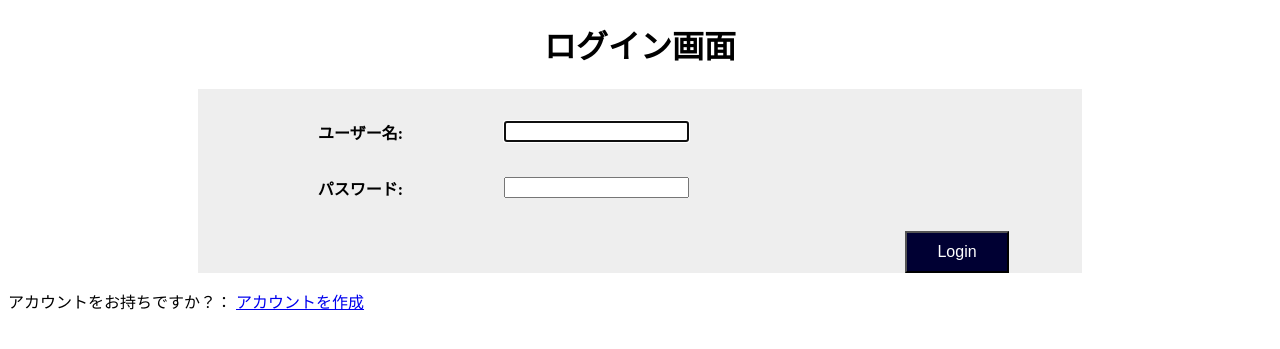
After one commit to kuniyoshi9244/backend_assignment, a Django app: page /login/ in a window 1280 px wide. The commit adds this page. Shown: the top 349 px of the page. Run offline with Django 3.2, Linux system fonts and the light colour scheme.

Commit message:
ログイン機能の追加

```diff
--- a/mysite/settings.py
+++ b/mysite/settings.py
@@ -121,3 +121,6 @@ USE_TZ = True
 
 STATIC_URL = '/static/'
 STATIC_ROOT = os.path.join(BASE_DIR, 'static')
+
+LOGIN_URL = 'login'
+LOGIN_REDIRECT_URL = 'home'
--- /dev/null
+++ b/twitter/templates/twitter/login.html
@@ -0,0 +1,26 @@
+<!DOCTYPE html>
+{% load static %}
+<html lang="ja" dir="ltr">
+<head>
+<meta charset="utf-8">
+<title></title>
+<link rel="stylesheet" href='{% static "css/style.css" %}'/>
+
+</head>
+<body>
+<h1>ログイン画面</h1>
+
+<div class="reg">
+  <form method="post" action="{% url 'login' %}">
+    {% csrf_token %}
+    <table class="reg_form">
+      {{form.as_table}}
+    </table>
+    <input type="submit" class="btn" value="Login">
+ </form>
+</div>
+   <p class="message">アカウントをお持ちですか？：
+   <a href="{% url 'registeration' %}">アカウントを作成</a>
+   </p>
+</body>
+</html>
--- a/twitter/urls.py
+++ b/twitter/urls.py
@@ -3,4 +3,6 @@ from . import views
 
 urlpatterns = [
     path('', views.AccountRegistration.as_view(), name='registeration'),
+    path('login/', views.LoginView.as_view(), name='login'),
+    path('home/',views.HomeView.as_view(), name="home"),
 ]
--- a/twitter/views.py
+++ b/twitter/views.py
@@ -1,9 +1,26 @@
-from django.contrib.auth.forms import UserCreationForm
+from django.contrib.auth.models import User
+from django.views.generic import TemplateView
 from django.views.generic.edit import CreateView
+from django.contrib.auth.views import LoginView
+from django.contrib.auth.forms import UserCreationForm, AuthenticationForm
+from django.contrib.auth.mixins import LoginRequiredMixin
 from django.urls.base import reverse_lazy
 
 # Create your views here.
 class  AccountRegistration(CreateView):
     form_class = UserCreationForm
     template_name = 'twitter/register.html'
-    success_url = reverse_lazy('registeration')
+    success_url = reverse_lazy('login')
+
+class LoginView(LoginView):
+    form_class = AuthenticationForm
+    template_name = 'twitter/login.html'
+    success_url = reverse_lazy('home')
+
+class HomeView(TemplateView,LoginRequiredMixin):
+    template_name = 'twitter/home.html'
+
+    def get_context_data(self, **kwargs):
+            context = super().get_context_data(**kwargs)
+            context['user_name'] = self.request.user
+            return context
```
Also changed, not shown: twitter/templates/twitter/home.html (added, +17 -0 lines), twitter/templates/twitter/register.html (+7 -2 lines).
